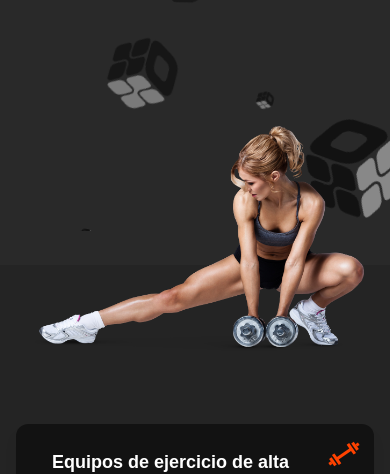
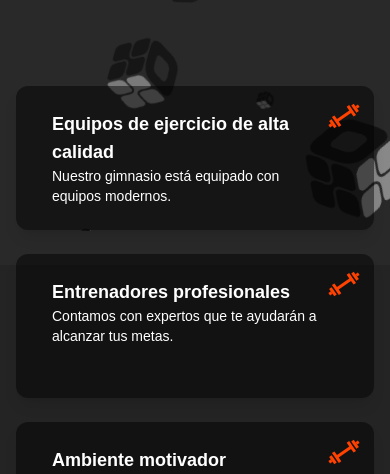
Before and after one commit to nicolaselozano/qboxexample, a React (Vite) app in the folder quboxCliente/: page / in a window 390 px wide. Shown: the part 579-1053 px from the top of the page. Built offline with nearby package versions, Linux system fonts and the light colour scheme; no server answers.

Commit message:
fix: responsive 2

```diff
--- a/quboxCliente/src/components/home/ProfileData.tsx
+++ b/quboxCliente/src/components/home/ProfileData.tsx
@@ -1,16 +1,9 @@
-import React, { useState } from "react";
+import React from "react";
 import profilePFP from "../../assets/pngwing.com.png";
 import ButtonHome from "../button/ButtonHome";
 import Typewriter from "./TypeWriter";
-import { TiltEffect } from "../gallery/TiltCard";
 
 const Title: React.FC = () => {
-  const [hovered, setHovered] = useState(false);
-
-  const toggleHovered = (set: boolean) => {
-    setHovered(set);
-  };
-
   const handleScroll = () => {
     const section = document.getElementById("aboutUs");
     if (section) {
@@ -52,7 +45,7 @@ const Title: React.FC = () => {
       </div>
       <div
   className="relative w-[40vh] h-[40vh] md:w-[50vh] md:h-[50vh] lg:w-[210vh] lg:h-[100vh]
-  shadow-profile-glow overflow-hidden transform-flat sm:hidden md:block"
+  shadow-profile-glow overflow-hidden transform-flat hidden sm:block"
 >
   <img
     src={profilePFP}
@@ -60,6 +53,7 @@ const Title: React.FC = () => {
     className="absolute inset-0 object-contain w-full h-full rounded-xl"
   />
 </div>
+
     </div>
   );
 };
```
Lines whose indentation alone changed are shown as unchanged.
